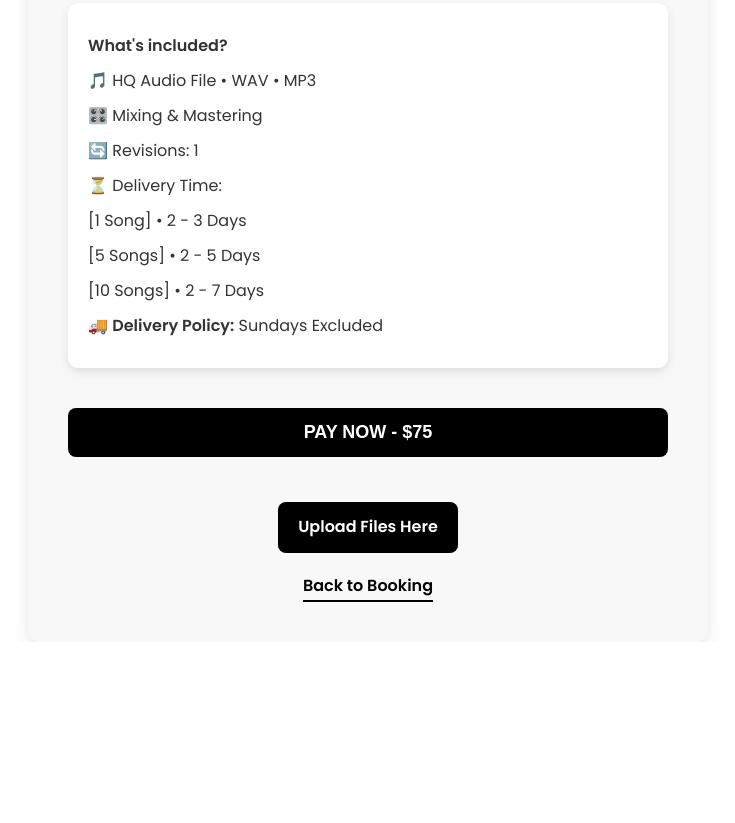
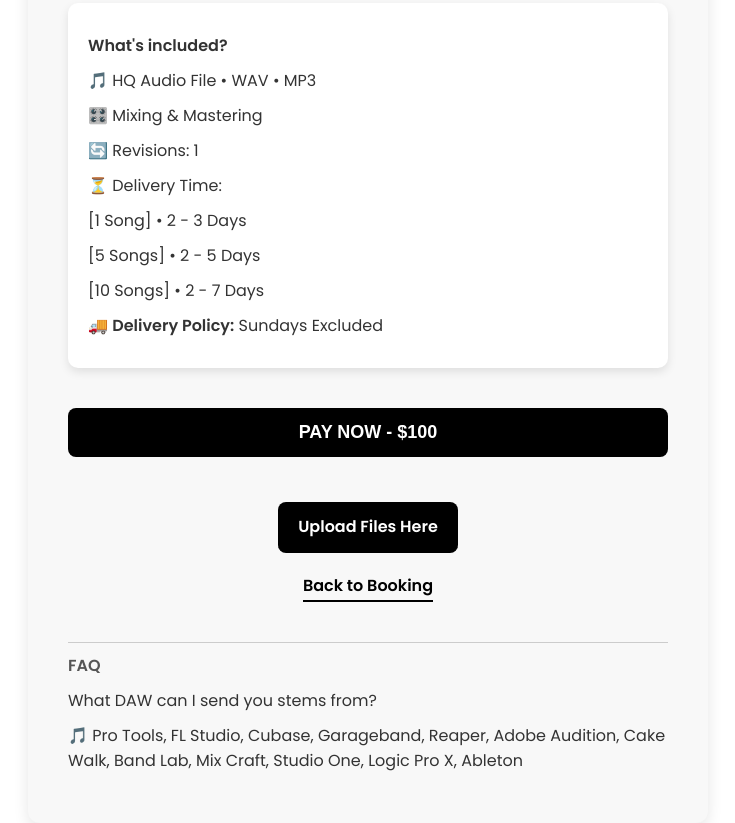
Before and after one commit to zoepediaa/mixedbydreazz, a plain HTML site: page mix&master.html in a window 1280 px wide. Shown: the part 700-1523 px from the top of the page, without its empty margins (272-1007 px from the left). Before the commit the page ends 1342 px from the top, so only its background shows below. Drawn offline with Linux system fonts and the light colour scheme.

Commit message:
Update mix&master.html

```diff
--- a/mix&master.html
+++ b/mix&master.html
@@ -118,6 +118,21 @@
             transform: scale(1.05);
         }
 
+        /* FAQ Section */
+        .faq {
+            font-size: 14px;
+            color: #777;
+            margin-top: 40px;
+            text-align: left;
+            padding-top: 10px;
+            border-top: 1px solid #ccc;
+        }
+
+        .faq strong {
+            font-size: 16px;
+            color: #555;
+        }
+
         /* Responsive Design */
         @media screen and (max-width: 768px) {
             .container {
@@ -147,7 +162,7 @@
             <p>🚚 <strong>Delivery Policy:</strong> Sundays Excluded</p>
         </div>
 
-        <button onclick="window.location.href='payment.html'" aria-label="Proceed to Payment">Pay Now - $75</button>
+        <button onclick="window.location.href='payment.html'" aria-label="Proceed to Payment">Pay Now - $100</button>
 
         <br><br>
 
@@ -155,6 +170,12 @@
 
         <br>
         <a href="booknow.html">Back to Booking</a>
+
+        <div class="faq">
+            <strong>FAQ</strong>
+            <p>What DAW can I send you stems from?</p>
+            <p>🎵 Pro Tools, FL Studio, Cubase, Garageband, Reaper, Adobe Audition, Cake Walk, Band Lab, Mix Craft, Studio One, Logic Pro X, Ableton</p>
+        </div>
     </div>
 
 </body>
```
